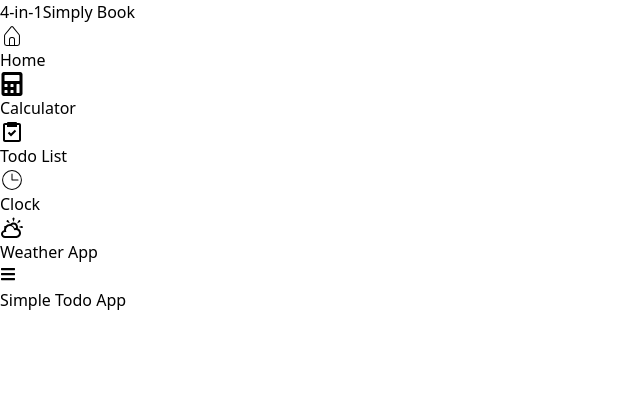
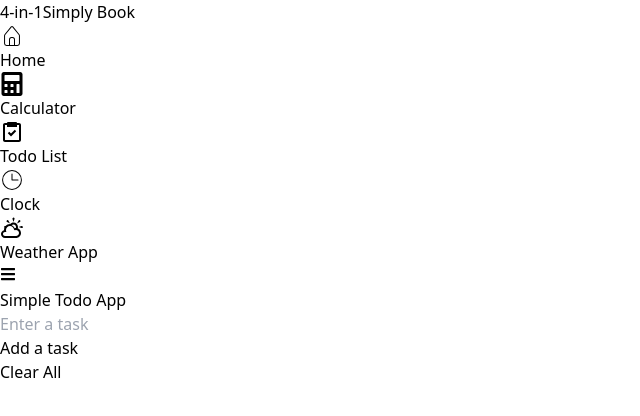
Before and after one commit to nm1008/4-in-1, a React (Vite) app: page /todoList in a window 1280 px wide. Shown: the top 416 px of the page, without its empty margins (0-640 px from the left). Built offline with nearby package versions, Linux system fonts and the light colour scheme.

Commit message:
todoList handleAddTask

```diff
--- /dev/null
+++ b/src/components/Button/Button.jsx
@@ -0,0 +1,11 @@
+
+
+const Button = ({ children, onClick }) => {
+  return (
+    <div>
+      <button onClick={onClick} className="p-2 bg-blue-600 text-white rounded-lg ">{children}</button>
+    </div>
+  )
+}
+
+export default Button
--- a/src/pages/Todo.jsx
+++ /dev/null
@@ -1,12 +0,0 @@
-const Todo = () => {
-  return (
-    <section className="mt-10  bg-red-500">
-      <div className="flex justify-center ">
-        <h1>Simple Todo App</h1>
-
-      </div>
-    </section>
-  );
-};
-
-export default Todo;
--- /dev/null
+++ b/src/pages/TodoList/Todo.jsx
@@ -0,0 +1,47 @@
+import Button from "../../components/Button/button";
+
+import { useState } from "react";
+
+const Todo = () => {
+  const [userInput, setUserInput] = useState("");
+  const [todoList, setTodoList] = useState([]);
+
+  const handleAddTask = () => {
+    if (userInput === "") {
+      alert("Please add a task");
+      return;
+    }
+    setTodoList((prevTodo) => [...prevTodo, userInput]);
+    setUserInput("")
+  };
+
+  return (
+    <section className="container mx-auto ">
+      <div className=" flex flex-col items-center justify-center mt-12 px-6 py-8 lg:py-0 ">
+        <a
+          href="#"
+          className="text-black flex items-center mb-6 text-2xl font-semibold "
+        >
+          Simple Todo App
+        </a>
+        <div className="w-full bg-white rounded-lg shadow dark:border md:mt-0 sm:max-w-lg xl:p-0">
+          <div className=" space-y-4 md:space-y-6 sm:p-8">
+            <input
+              type="text"
+              className=" w-full h-12 pl-5 rounded-md font-md border-4"
+              placeholder="Enter a task"
+              onChange={(e) => setUserInput(e.target.value)}
+            />
+            <div className="flex gap-10 justify-center">
+              <Button onClick={handleAddTask}>Add a task</Button>
+              <Button>Clear All</Button>
+            </div>
+            <div className="border-2 h-24"></div>
+          </div>
+        </div>
+      </div>
+    </section>
+  );
+};
+
+export default Todo;
--- a/src/pages/Weather.jsx
+++ b/src/pages/Weather/Weather.jsx
@@ -1,4 +1,4 @@
-import React from 'react'
+
 
 const Weather = () => {
   return (
```
Also changed, not shown: src/App.jsx (+4 -4 lines), src/pages/Clock/Clock.jsx (renamed from src/pages/Clock.jsx, +3 -5 lines), src/pages/Calculator/Calculator.jsx (renamed from src/pages/Calculator.jsx).
